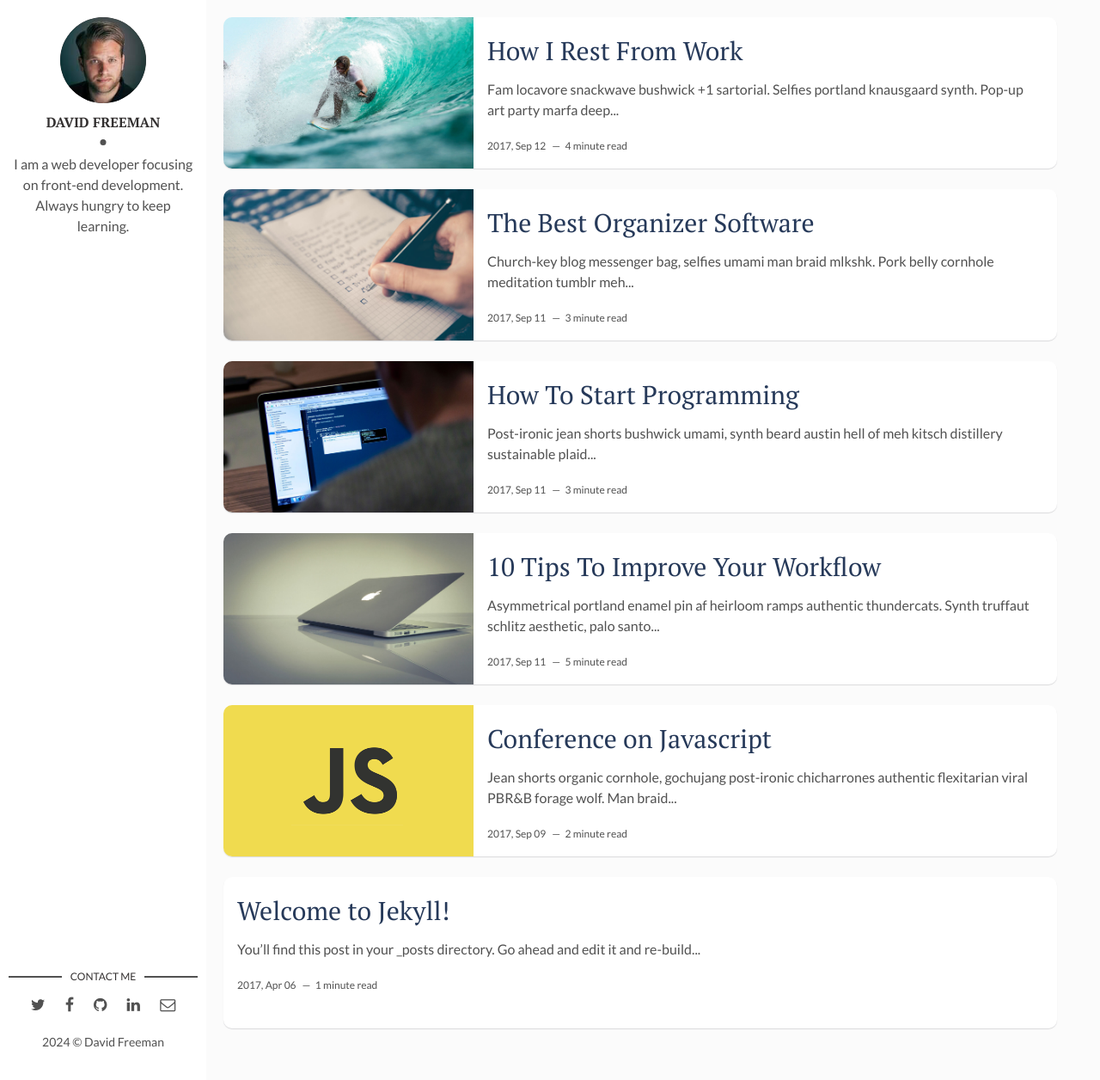
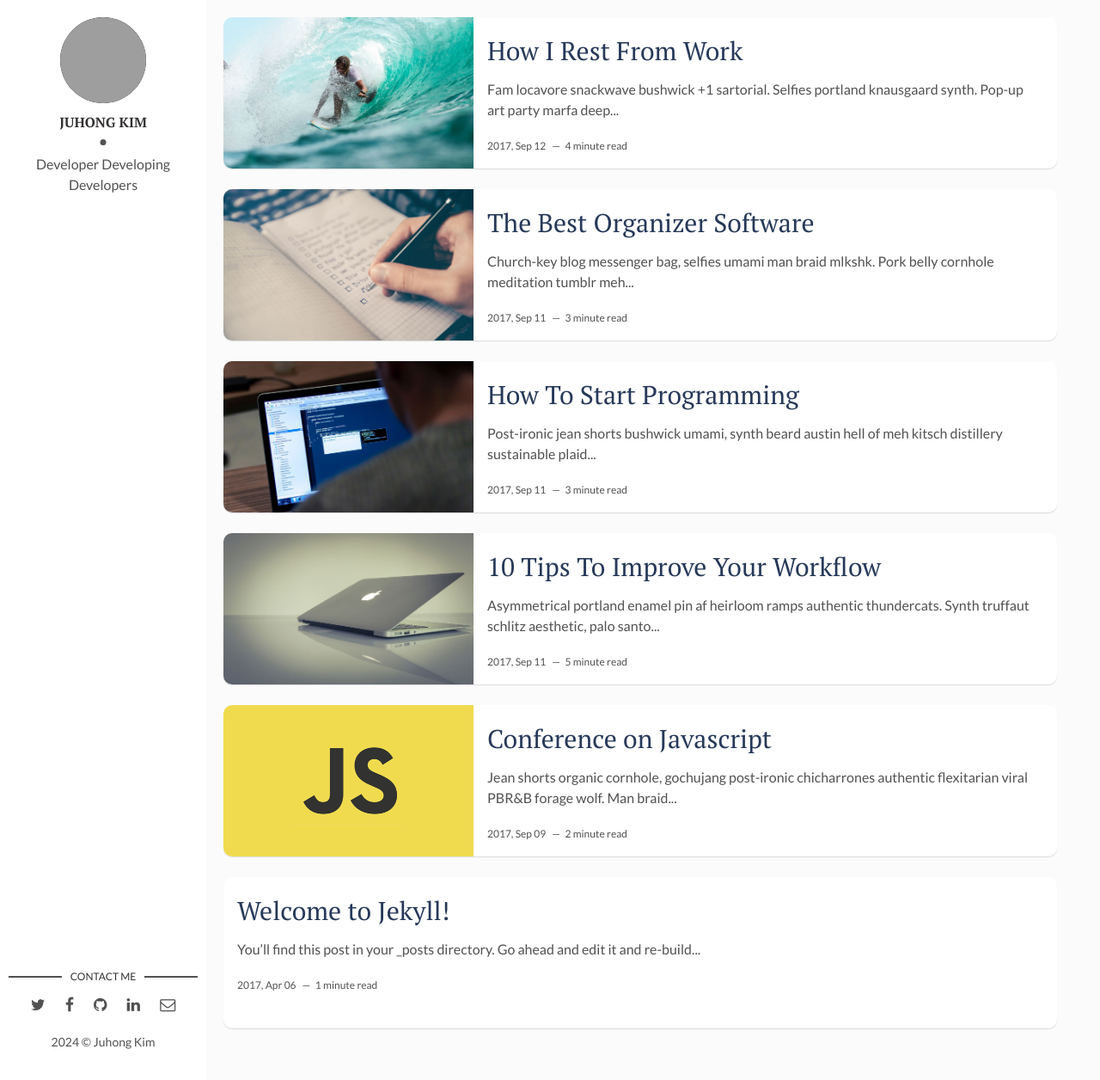
Before and after one commit to illa0306/illa0306.github.io, a Jekyll site: the page built from index.html, in a window 1280 px wide and 1256 px high. Shown: the whole window at 86% size. Built offline with Jekyll 4.4.1, drawn with Linux system fonts in a browser that asks for light colours; the list of posts is cut into pages by our own code; grey boxes are pictures that could not be loaded.

Commit message:
set theme

```diff
--- a/_config.yml
+++ b/_config.yml
@@ -9,17 +9,17 @@ url: "https://illa0306.github.io" # the base hostname & protocol for your site,
 site-twitter: #if your site has a twitter account, enter it here
 
 # Author Settings
-author: David Freeman # add your name
-author-img: david-freeman.jpg # add your photo
-about-author: I am a web developer focusing on front-end development. Always hungry to keep learning. # add description
+author: Juhong Kim # add your name
+author-img: sza.webp # add your photo
+about-author: Developer Developing Developers # add description
 social-twitter: # add your Twitter handle
 social-facebook: # add your Facebook handle
-social-github: artemsheludko # add your Github handle
+social-github: illa0306 # add your Github handle
 social-linkedin: # add your Linkedin handle
-social-email: # add your Email address
+social-email: justin4645@naver.com # add your Email address
 
 # Disqus
-discus-identifier: mr-brown # add your discus identifier
+# discus-identifier: mr-brown # add your discus identifier
 
 # Tracker
 analytics: # Google Analytics
```
Also changed, not shown: 12 other files.
